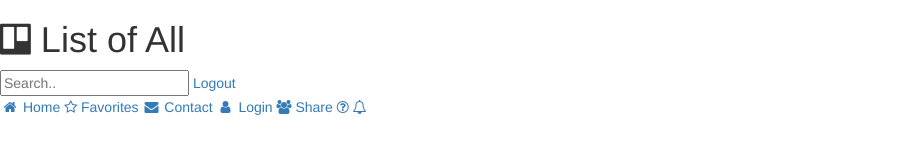
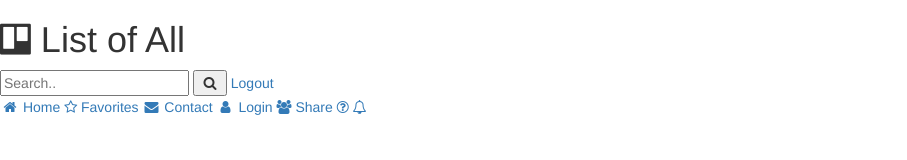
Before and after one commit to renatoviei/Frond-End-todo-MVC, a website: page Manifesto/vue/index.html in a window 1280 px wide. Shown: the top 160 px of the page, without its empty margins (0-907 px from the left). Drawn offline with nearby package versions, Linux system fonts and the light colour scheme.

```diff
--- a/Manifesto/vue/index.html
+++ b/Manifesto/vue/index.html
@@ -24,6 +24,7 @@
 		<div class="barra">
 			<h1><i class="fa fa-trello"></i> List of All</h1>
 			<input type="text" placeholder="Search..">
+			<button><i class="fa fa-fw fa-search"></i></button>
 			<a class="active0" href="#"><i class=""></i> Logout</a>
 		</div>
 		<div class="navbar">
```
